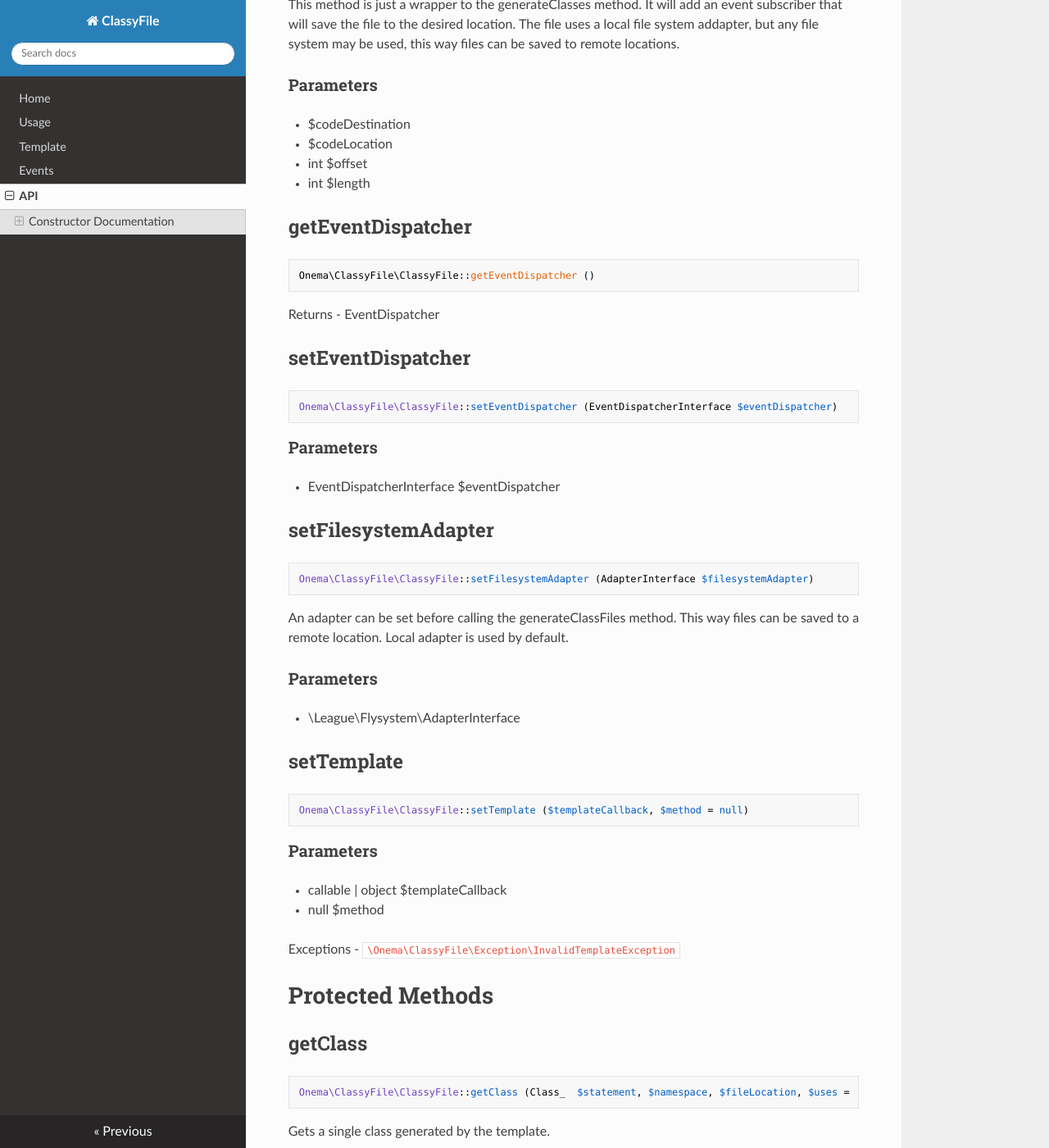
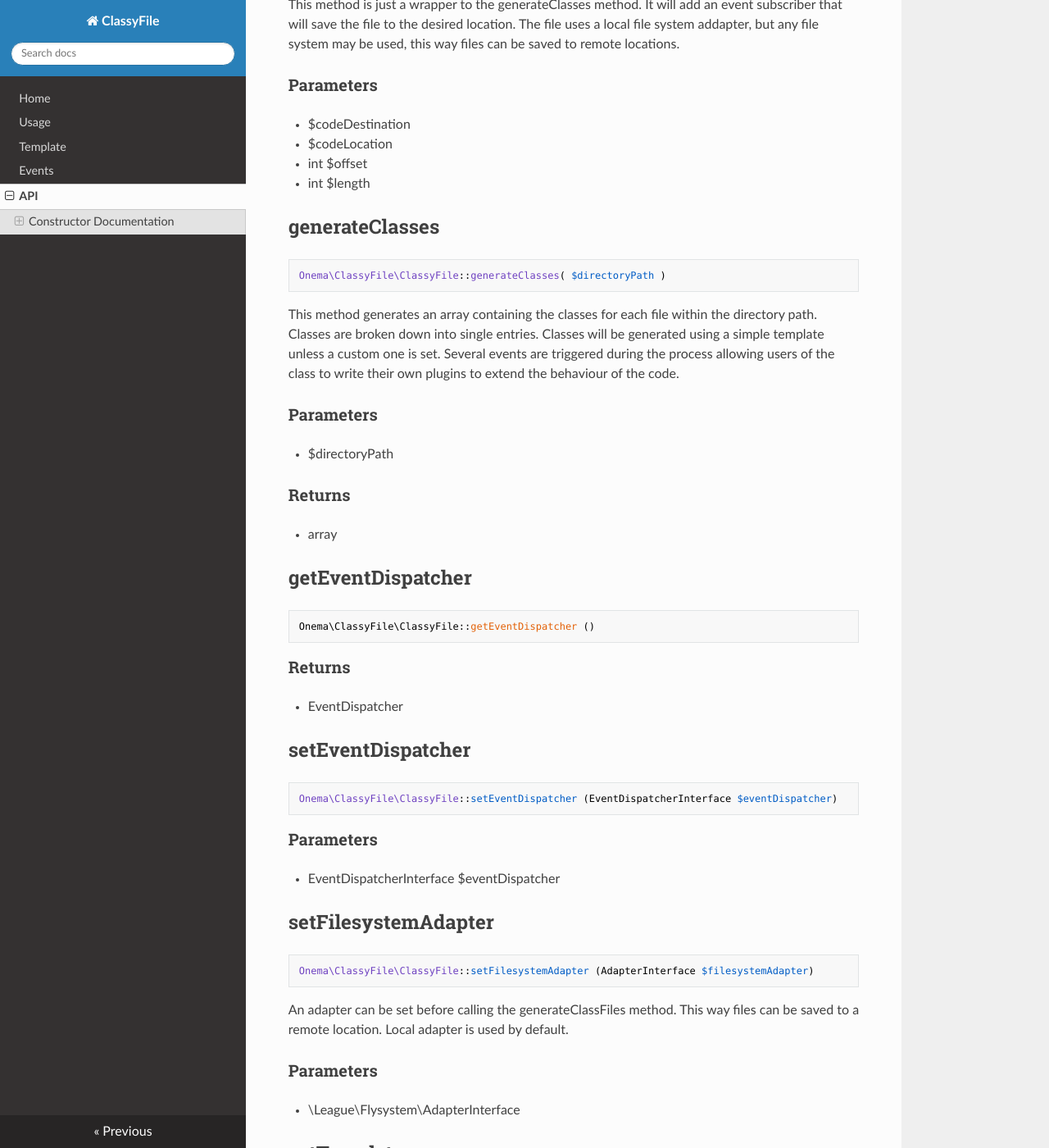
Before and after one commit to onema/classyfile, an MkDocs documentation site: the page built from docs/api.md, in a window 1280 px wide and 1400 px high, scrolled down 647 px. Shown: the whole window at 82% size. Built offline with MkDocs 1.6.1, drawn with Linux system fonts in a browser that asks for light colours; nearby versions of some CDN libraries; old or Windows-style settings are respelled for this version of MkDocs; some of the changed text lies outside the part shown.

Commit message:
Adding API documentation missing method

````diff
--- a/docs/api.md
+++ b/docs/api.md
@@ -26,12 +26,26 @@ This method is just a wrapper to the generateClasses method. It will add an even
  - int	$offset
  - int	$length
 
+
+##generateClasses
+```
+Onema\ClassyFile\ClassyFile::generateClasses( $directoryPath )
+```
+
+This method generates an array containing the classes for each file within the directory path. Classes are broken down into single entries. Classes will be generated using a simple template unless a custom one is set. Several events are triggered during the process allowing users of the class to write their own plugins to extend the behaviour of the code.
+
+###Parameters
+ - $directoryPath
+
+###Returns
+ - array
+
 ##getEventDispatcher
 ```
 Onema\ClassyFile\ClassyFile::getEventDispatcher ()
 ```
 
-Returns
+###Returns
  - EventDispatcher
 
 ##setEventDispatcher
@@ -61,7 +75,7 @@ Onema\ClassyFile\ClassyFile::setTemplate ($templateCallback, $method = null)
  - callable | object $templateCallback
  - null $method
 
-Exceptions
+###Exceptions
  - `\Onema\ClassyFile\Exception\InvalidTemplateException`
 
 #Protected Methods
@@ -79,7 +93,7 @@ Gets a single class generated by the template.
  - string	$fileLocation
  - string	$uses
 
-Returns
+###Returns
  - string $code
 
 ##traverseStatements
@@ -93,5 +107,5 @@ Traverses the main PHP file, checks for namespaces, classes, if statements and u
  - $statements
  - string $namespaceString
 
-Returns
+###Returns
  - array $code
````
